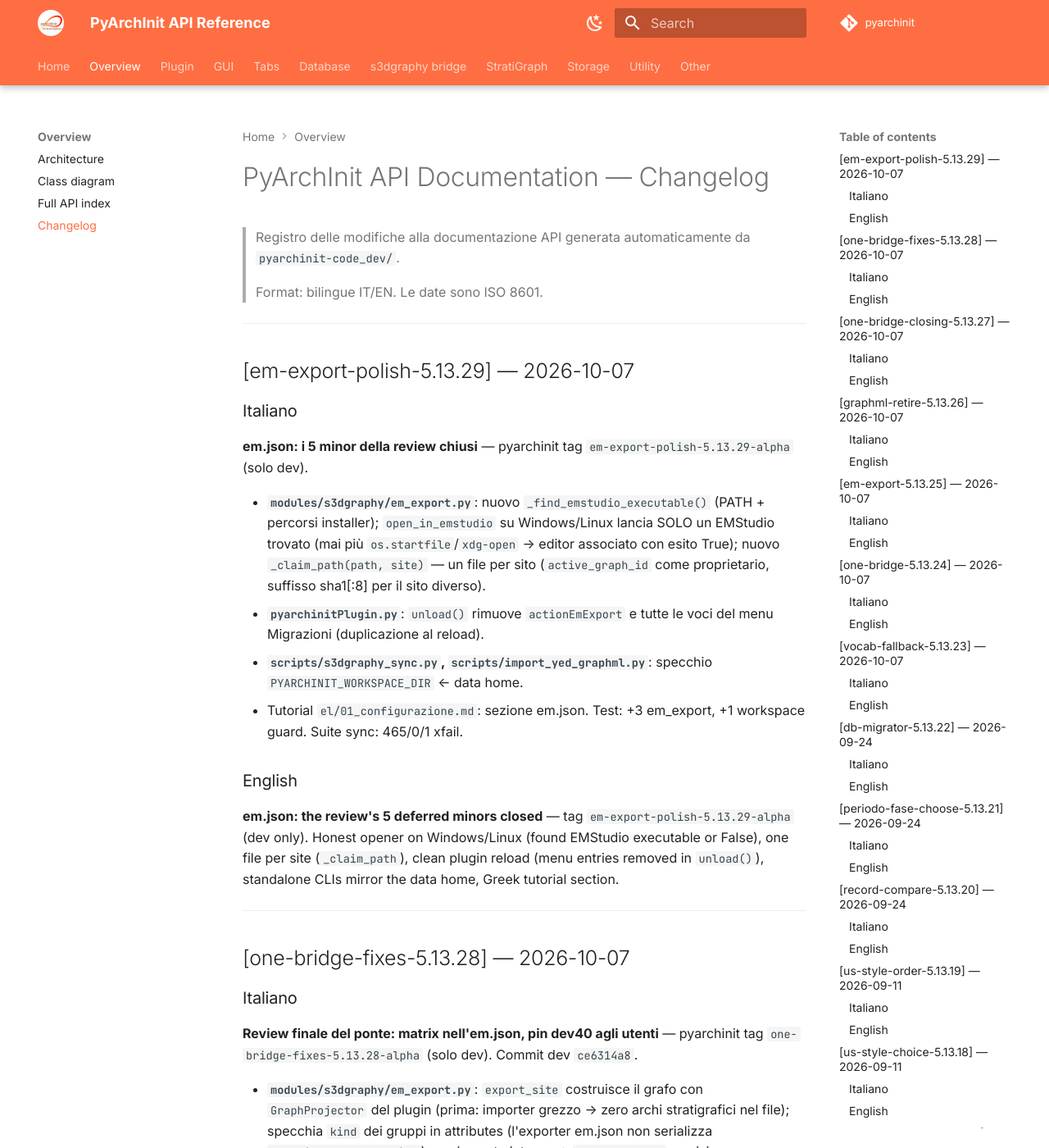
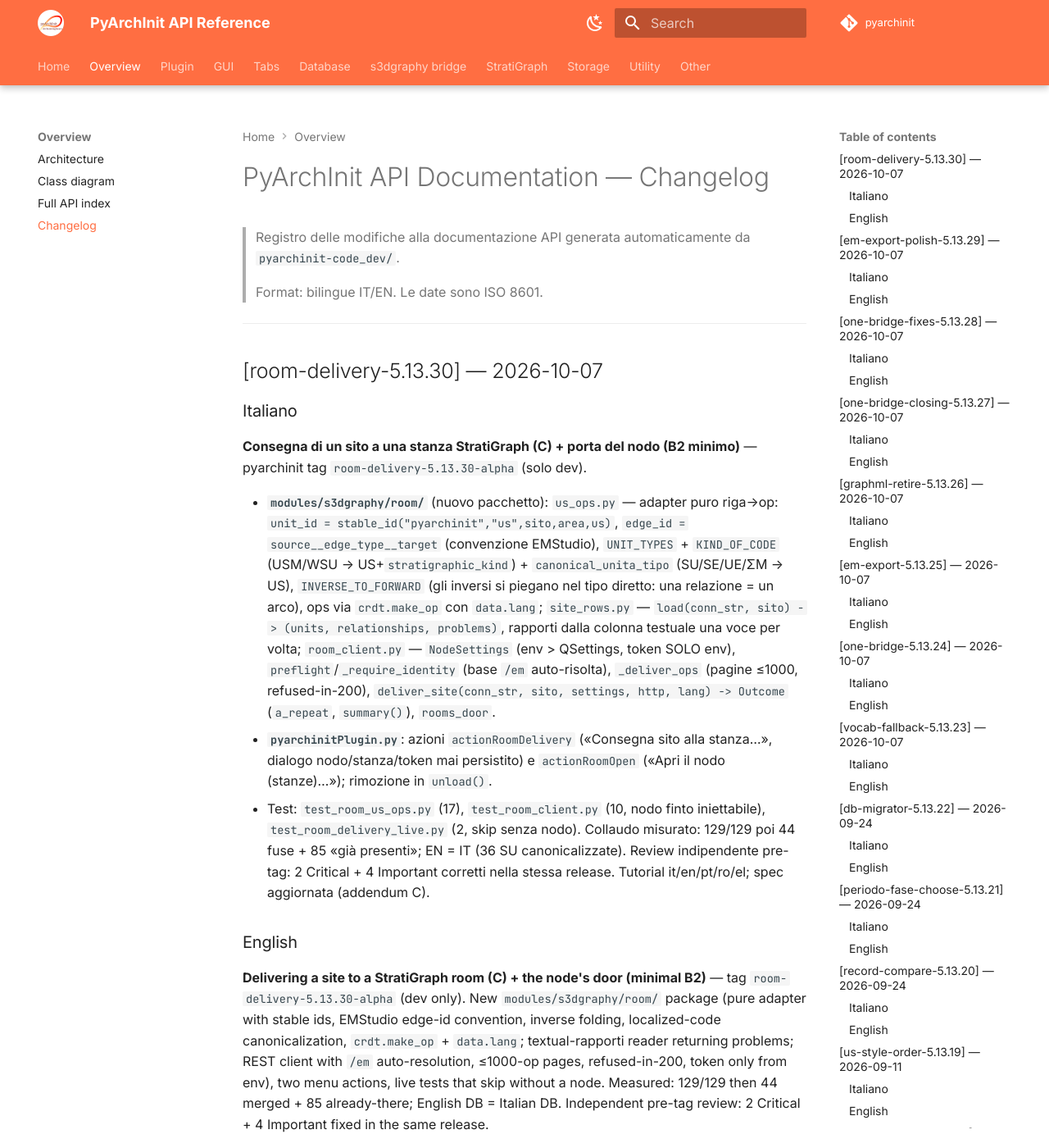
Before and after one commit to enzococca/pyarchinit-api-docs, an MkDocs documentation site: the page built from docs/CHANGELOG.md, in a window 1280 px wide and 1400 px high. Shown: the whole window at 82% size. Built offline with MkDocs 1.6.1 and Material for MkDocs 9.7.7, drawn with Linux system fonts in a browser that asks for light colours; comment, search, counter and statistics services are not loaded.

Commit message:
docs(changelog): room-delivery-5.13.30-alpha — consegna REST alla stanza, porta del nodo — IT+EN

```diff
--- a/docs/CHANGELOG.md
+++ b/docs/CHANGELOG.md
@@ -4,6 +4,22 @@
 > da `pyarchinit-code_dev/`.
 >
 > Format: bilingue IT/EN. Le date sono ISO 8601.
+
+---
+
+## [room-delivery-5.13.30] — 2026-10-07
+
+### Italiano
+
+**Consegna di un sito a una stanza StratiGraph (C) + porta del nodo (B2 minimo)** — pyarchinit tag `room-delivery-5.13.30-alpha` (solo dev).
+
+- **`modules/s3dgraphy/room/`** (nuovo pacchetto): `us_ops.py` — adapter puro riga→op: `unit_id = stable_id("pyarchinit","us",sito,area,us)`, `edge_id = source__edge_type__target` (convenzione EMStudio), `UNIT_TYPES` + `KIND_OF_CODE` (USM/WSU → US+`stratigraphic_kind`) + `canonical_unita_tipo` (SU/SE/UE/ΣΜ → US), `INVERSE_TO_FORWARD` (gli inversi si piegano nel tipo diretto: una relazione = un arco), ops via `crdt.make_op` con `data.lang`; `site_rows.py` — `load(conn_str, sito) -> (units, relationships, problems)`, rapporti dalla colonna testuale una voce per volta; `room_client.py` — `NodeSettings` (env > QSettings, token SOLO env), `preflight`/`_require_identity` (base `/em` auto-risolta), `_deliver_ops` (pagine ≤1000, refused-in-200), `deliver_site(conn_str, sito, settings, http, lang) -> Outcome` (`a_repeat`, `summary()`), `rooms_door`.
+- **`pyarchinitPlugin.py`**: azioni `actionRoomDelivery` («Consegna sito alla stanza…», dialogo nodo/stanza/token mai persistito) e `actionRoomOpen` («Apri il nodo (stanze)…»); rimozione in `unload()`.
+- Test: `test_room_us_ops.py` (17), `test_room_client.py` (10, nodo finto iniettabile), `test_room_delivery_live.py` (2, skip senza nodo). Collaudo misurato: 129/129 poi 44 fuse + 85 «già presenti»; EN = IT (36 SU canonicalizzate). Review indipendente pre-tag: 2 Critical + 4 Important corretti nella stessa release. Tutorial it/en/pt/ro/el; spec aggiornata (addendum C).
+
+### English
+
+**Delivering a site to a StratiGraph room (C) + the node's door (minimal B2)** — tag `room-delivery-5.13.30-alpha` (dev only). New `modules/s3dgraphy/room/` package (pure adapter with stable ids, EMStudio edge-id convention, inverse folding, localized-code canonicalization, `crdt.make_op` + `data.lang`; textual-rapporti reader returning problems; REST client with `/em` auto-resolution, ≤1000-op pages, refused-in-200, token only from env), two menu actions, live tests that skip without a node. Measured: 129/129 then 44 merged + 85 already-there; English DB = Italian DB. Independent pre-tag review: 2 Critical + 4 Important fixed in the same release.
 
 ---
 
```
